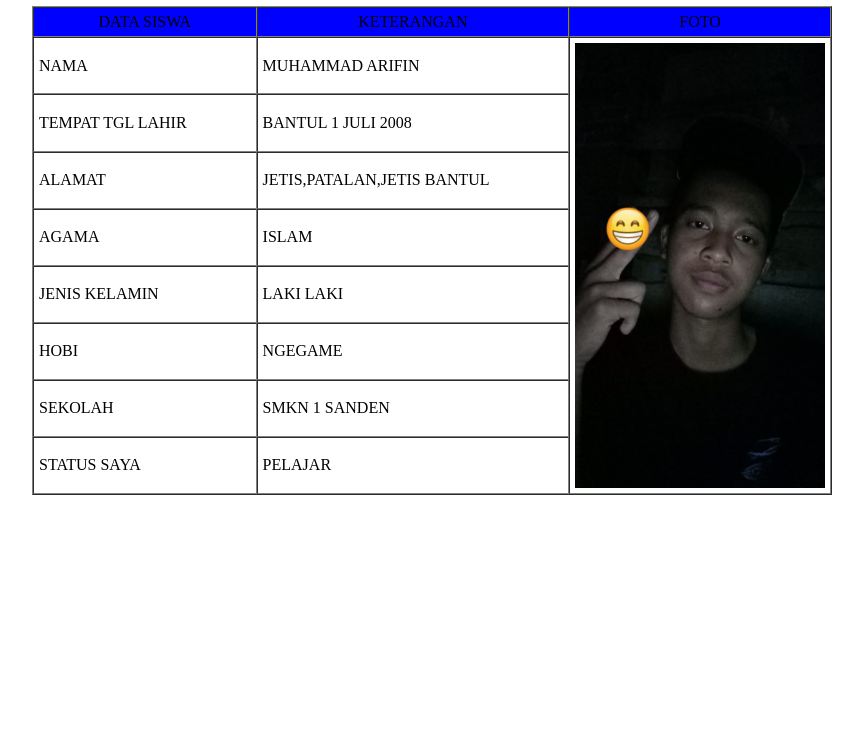
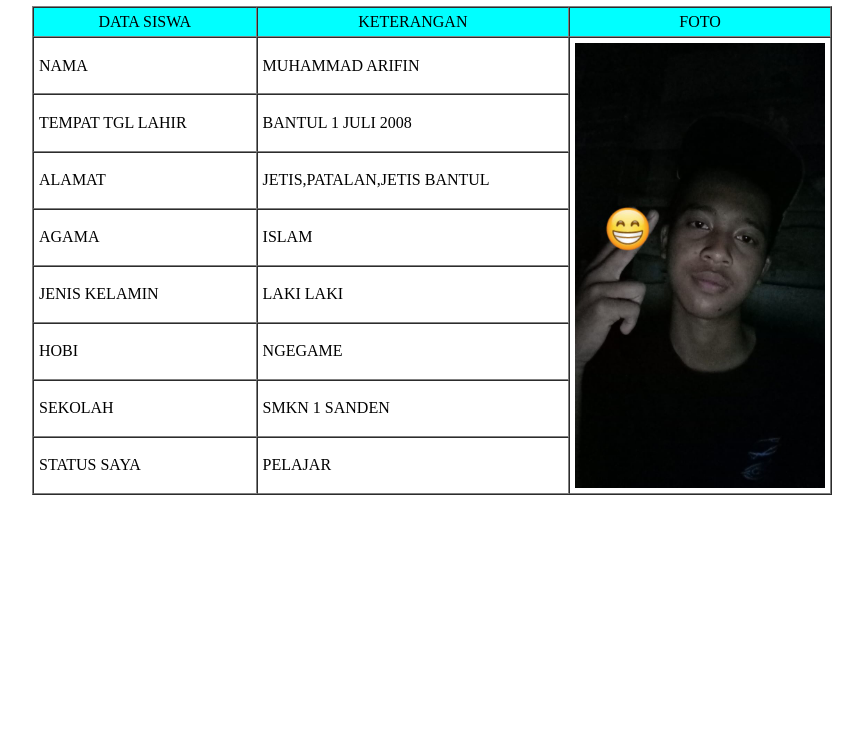
Before and after one commit to Xzrii1/Arf-Biodata, a plain HTML site: page index.html in a window 1280 px wide. Shown: the part 60-800 px from the top of the page, without its empty margins (208-1071 px from the left). Drawn offline with Linux system fonts and the light colour scheme.

Commit message:
Update index.html

```diff
--- a/index.html
+++ b/index.html
@@ -12,7 +12,7 @@
 
 		<table border="1" cellspacing="0" align="center" cellpadding="5" width="800">
 
-		<tr align="center" bgcolor="Blue">
+		<tr align="center" bgcolor="cyan">
 
 		          <td>DATA SISWA</td>
 
```
